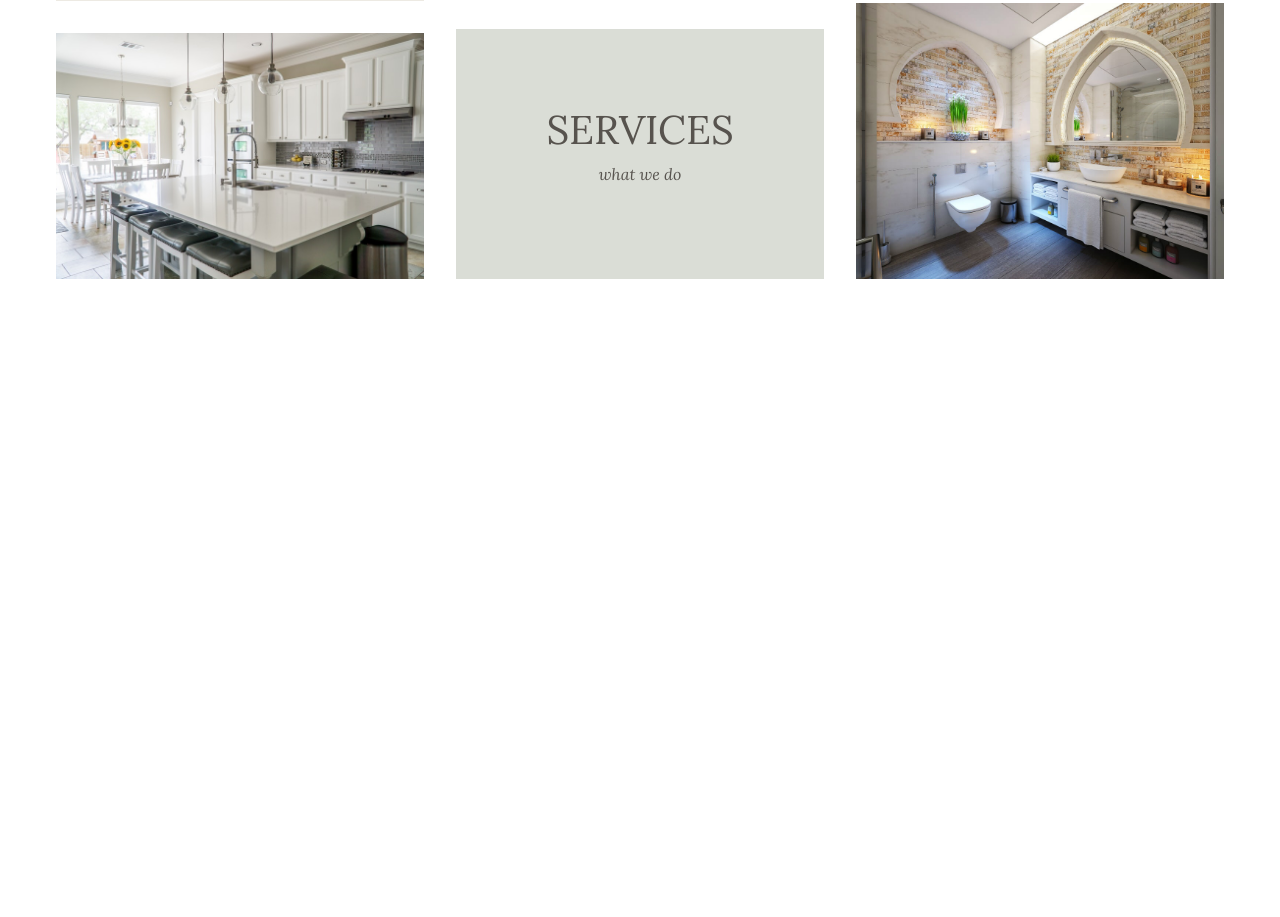
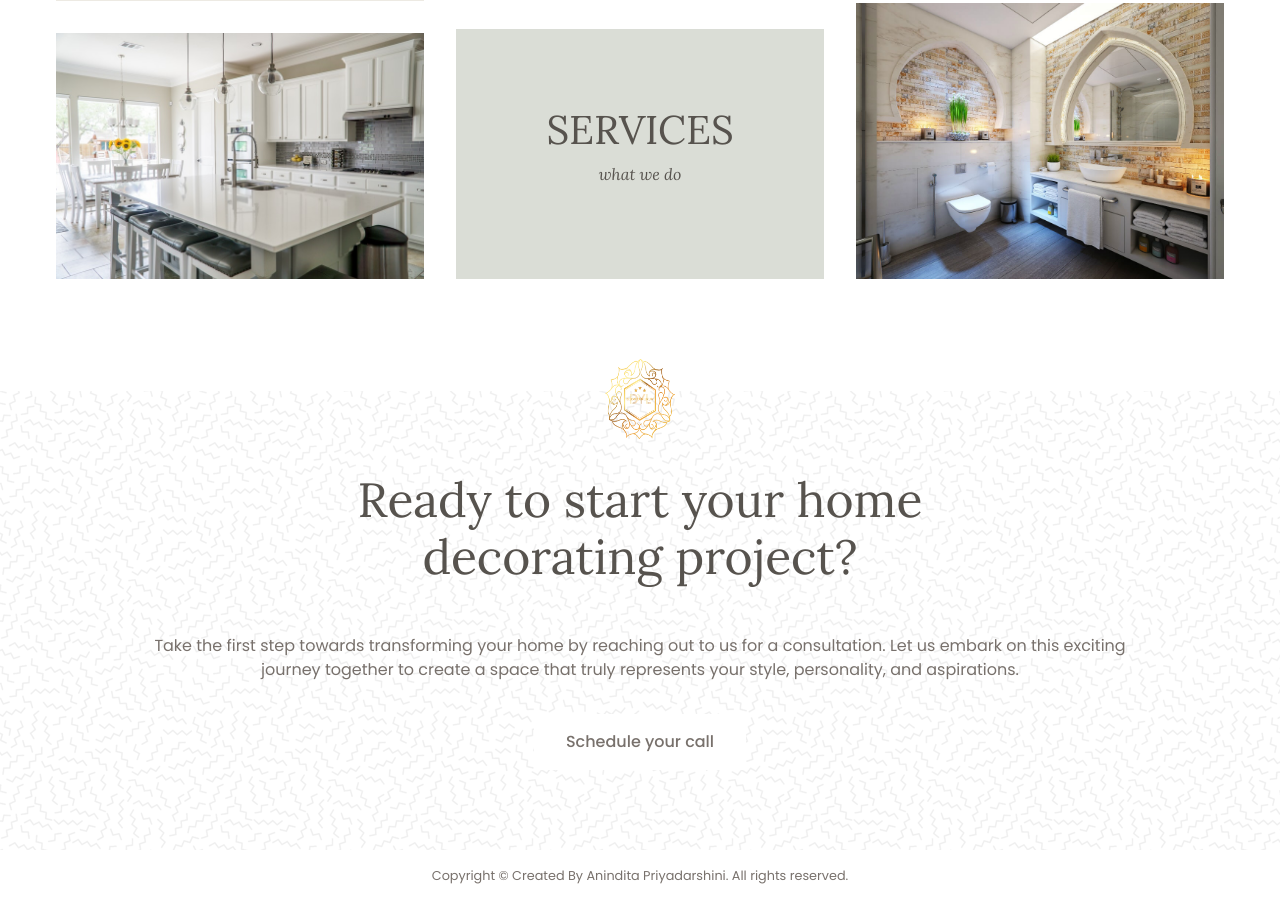
Before and after one commit to ANINDITAPRIYADARSHINI/ICrave-creations, a website: page index.html in a window 1280 px wide. Shown: the part 2184-3101 px from the top of the page. Before the commit the page ends 2543 px from the top, so only its background shows below. Drawn offline with nearby package versions, Linux system fonts and the light colour scheme.

Commit message:
Added contact, footer & css

```diff
--- a/index.html
+++ b/index.html
@@ -165,6 +165,26 @@
   </section>
 
 
+  <!---Footer---->
+
+  <footer class="footer">
+    <div class="section-container footer-container">
+      <img src="assets/logo.png" alt="footer logo" />
+      <h4>Ready to start your home decorating project?</h4>
+      <p>
+        Take the first step towards transforming your home by reaching out to
+        us for a consultation. Let us embark on this exciting journey together
+        to create a space that truly represents your style, personality, and
+        aspirations.
+      </p>
+      <button>Schedule your call</button>
+    </div>
+  </footer>
+  <div class="footer-bar">
+    <p>Copyright &copy; Created By Anindita Priyadarshini. All rights reserved.</p>
+  </div>
+
+
 
 
 
--- a/styles.css
+++ b/styles.css
@@ -201,3 +201,102 @@ nav {
 .display-content p {
   font-style: italic;
 }
+
+
+/*-----Footer-----*/
+.footer {
+  margin-top: 2rem;
+  position: relative;
+  background: url("assets/bg-white-1.png");
+}
+
+.footer-container {
+  text-align: center;
+}
+
+.footer-container img {
+  position: absolute;
+  top: -2rem;
+  left: 50%;
+  transform: translateX(-50%);
+  max-width: 150px;
+  width: 70px;
+  height: 80px;
+}
+
+.footer-container h4{
+  max-width: 600px;
+  margin: auto;
+  margin-bottom: 3rem;
+  font-size: 3rem;
+  font-weight: 400;
+  font-family: var(--header-font);
+  color: var(--text-dark);
+}
+
+.footer-container p {
+  max-width: 1000px;
+  margin: auto;
+  margin-bottom: 2rem;
+  color: var(--text-light);
+}
+
+.footer-container button {
+  padding: 1rem 2rem;
+  outline: none;
+  border: none;
+  font-size: 1rem;
+  font-weight: 500;
+  color: var(--text-light);
+  background-color: var(--white);
+  cursor: pointer;
+  transition: 0.3s;
+}
+
+.footer-container button:hover {
+  color: var(--text-dark);
+}
+
+.footer-bar{
+  padding: 1rem;
+  text-align: center;
+  font-size: 0.8rem;
+  color: var(--text-light);
+}
+
+
+/*-----Media Queries-----*/
+
+@media (width < 900px) {
+
+  .display-container {
+    grid-template-columns: repeat(2, 1fr);
+    gap: 1rem;
+  }
+
+  .display-col:nth-child(3) {
+    display: none;
+  }
+}
+
+@media (width < 600px) {
+  .link {
+    display: none;
+  }
+
+  .header {
+    margin-bottom: 20rem;
+  }
+
+  .header-content {
+    bottom: -20rem;
+  }
+
+  .display-container {
+    grid-template-columns: repeat(1, 1fr);
+  }
+
+  .display-col:nth-child(3) {
+    display: flex;
+  }
+}
```
